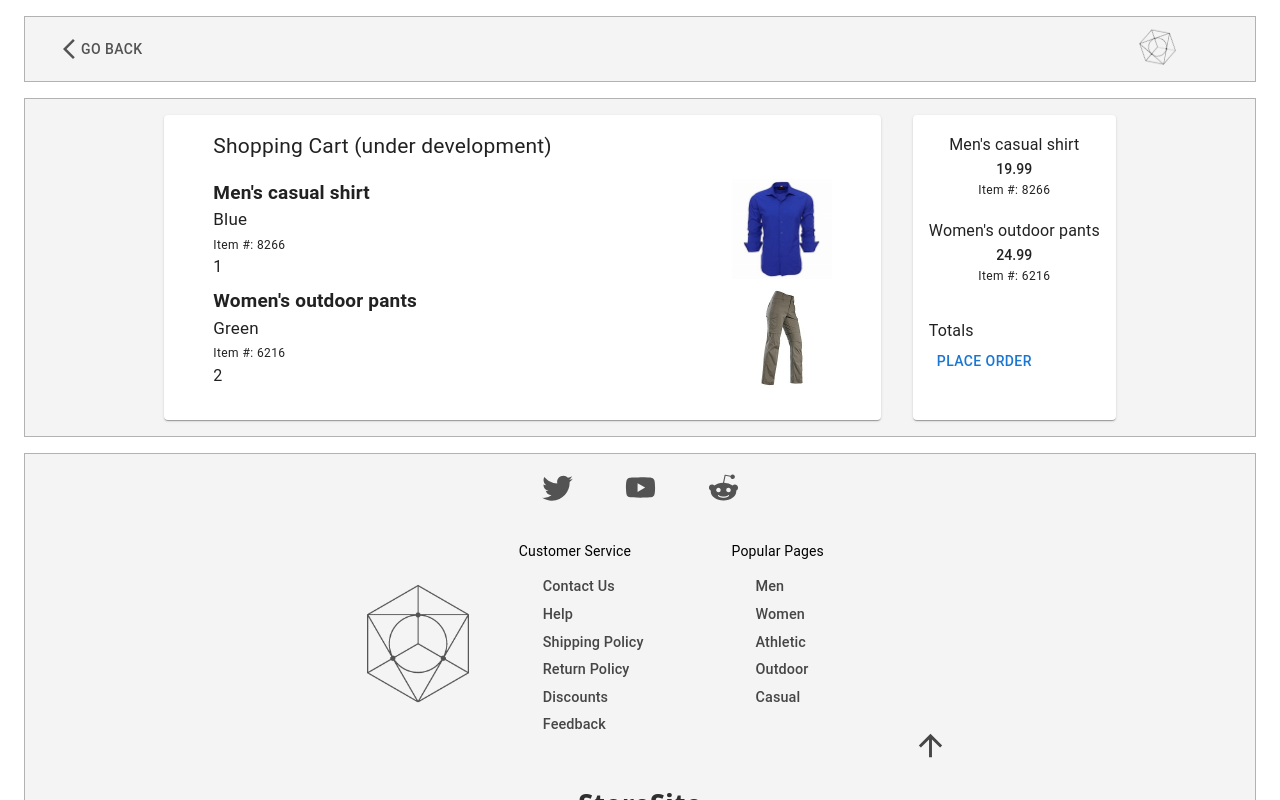
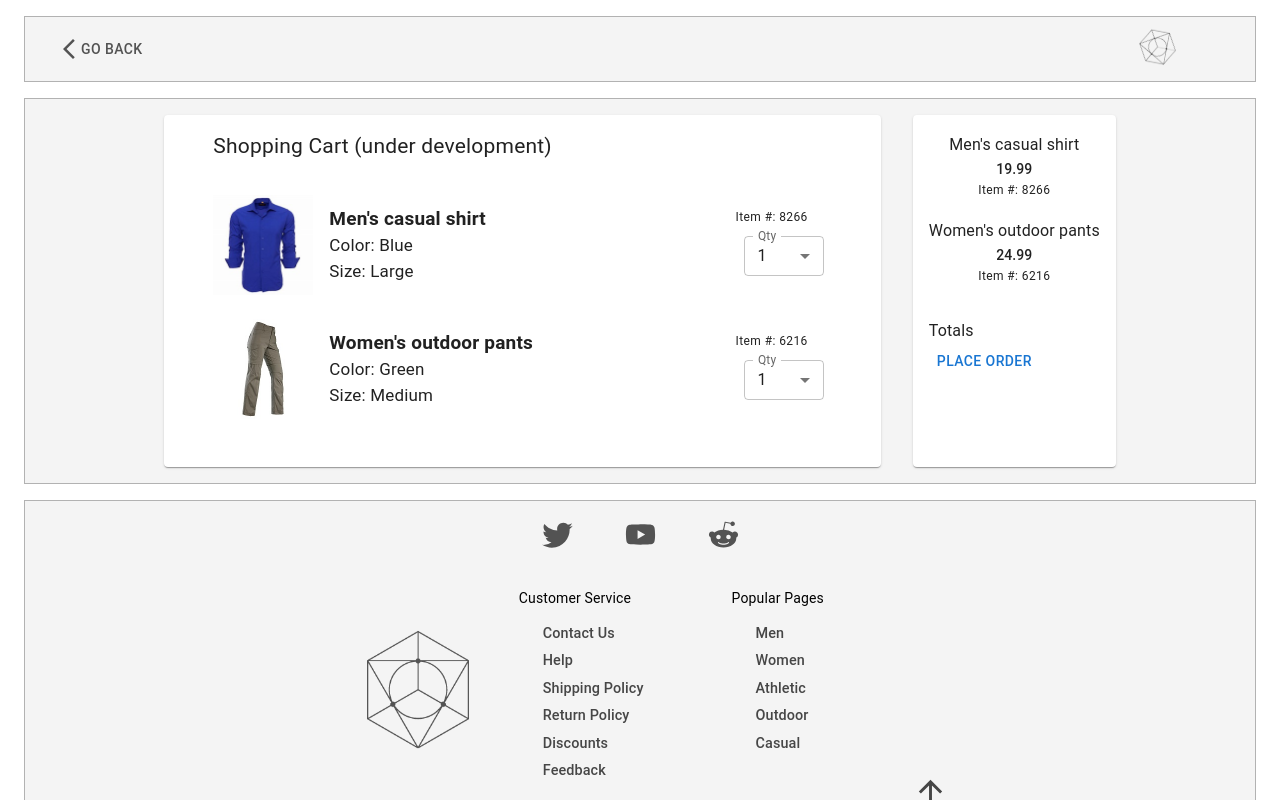
Before and after one commit to samouchka1/storesite, a React (Create React App) app: page /cart in a window 1280 px wide. Shown: the top 800 px of the page. Built offline with nearby package versions, Linux system fonts and the light colour scheme.

Commit message:
shopping cart edits

```diff
--- a/src/App.css
+++ b/src/App.css
@@ -63,5 +63,5 @@
 }
 
 .colortest2 {
-  color: #efefef93;
+  color: #ccccccd8;
 }
--- a/src/components/ShoppingCart.js
+++ b/src/components/ShoppingCart.js
@@ -12,8 +12,14 @@ import {
     Button,
     Toolbar,
     Tooltip,
-    AppBar
+    AppBar,
+    FormControl,
+    InputLabel,
+    Select,
+    MenuItem
 } from '@mui/material';
+// import AddIcon from '@mui/icons-material/Add';
+// import RemoveIcon from '@mui/icons-material/Remove';
 import ArrowBackIosNewIcon from '@mui/icons-material/ArrowBackIosNew';
 import Footer from './Footer';
 import { cartItems } from '../data/cartItems';
@@ -58,6 +64,10 @@ const ShoppingCart = () =>  {
     // const [total, setTotal] = useState(0)
 
     // const sum =
+    const [qty, setQty] = React.useState(1);
+    const handleChange = (event) => {
+        setQty(event.target.value);
+      };
 
     const ApplicationBar = () => {
 
@@ -100,23 +110,51 @@ const ShoppingCart = () =>  {
                         <List>
                             {cartItems.map((item) => (
                                 <Box key={item} sx={{'&:hover': {backgroundColor: '#efefef93'}}}>
-                                    <Box sx={{ display: 'flex', alignItems: 'center', gap: '1rem', margin: '.5rem 0',
-                                        justifyContent: 'space-between' //not working
+                                    <Box sx={{ display: 'flex', flexDirection: {md: 'row', xs: 'column'}, alignItems: 'center', gap: '1rem', margin: '1.5rem 0',
+                                        // justifyContent: 'space-between' //not working
                                     }}>
-                                        <Box>
-                                            <Typography sx={{fontSize: {md: '19px', xs: '17px'}, fontWeight: '600'}}>{item.name}</Typography>
-                                            <Typography sx={{fontSize: {md: '17px', xs: '15px'}}}>{item.color}</Typography>
-                                            <Typography variant="caption"> Item #: {item.product_num}</Typography>
-                                            <div>
-                                                <Typography varant="subtitle2">{item.quantity}</Typography>
-                                            </div>
-                                        </Box>
                                         <Box
                                             component="img"
                                             src={process.env.PUBLIC_URL + '/images/' + item.thumbnail}
                                             alt={item.name}
                                             sx={{ height: 'auto', width: { md: '100px', xs: '85px'}}}
                                         />
+                                        <Box sx={{textAlign: 'left', flexGrow: 1}}>
+                                            <Typography sx={{fontSize: {md: '19px', xs: '17px'}, fontWeight: '600'}}>{item.name}</Typography>
+                                            <Typography sx={{fontSize: {md: '17px', xs: '15px'}}}>Color: {item.color}</Typography>
+                                            <Typography sx={{fontSize: {md: '17px', xs: '15px'}}}>Size: {item.size}</Typography>
+
+                                        </Box>
+                                        <Box sx={{ borderBottom: { md: 'none', xs: 'solid 1px #ccccccd8'}, margin: {md: '0', xs:'1rem 0'}}}>
+                                            <Typography variant="caption"> Item #: {item.product_num}</Typography>
+                                            <Box sx={{marginBottom: { md: '0', xs: '1rem'}}}>
+                                                {/* <Typography varant="subtitle2">{item.quantity}</Typography>
+                                                <Box sx={{display: 'flex', margin: 'auto'}}>
+                                                    <Button variant="outlined"><AddIcon /></Button>
+                                                    <Button variant="outlined"><RemoveIcon /></Button>
+                                                </Box> */}
+                                                <FormControl sx={{ m: 1, minWidth: 80 }} size="small">
+                                                    <InputLabel id="demo-select-small">Qty</InputLabel>
+                                                    <Select
+                                                        labelId="demo-select-small"
+                                                        id="demo-select-small"
+                                                        value={qty}
+                                                        label="Qty"
+                                                        onChange={handleChange}
+                                                    >
+                                                        <MenuItem value={1}>1</MenuItem>
+                                                        <MenuItem value={2}>2</MenuItem>
+                                                        <MenuItem value={3}>3</MenuItem>
+                                                        <MenuItem value={4}>4</MenuItem>
+                                                        <MenuItem value={5}>5</MenuItem>
+                                                        <MenuItem value={6}>6</MenuItem>
+                                                        <MenuItem value={7}>7</MenuItem>
+                                                        <MenuItem value={8}>8</MenuItem>
+                                                        <MenuItem value={9}>9</MenuItem>
+                                                    </Select>
+                                                </FormControl>
+                                            </Box>
+                                        </Box>
                                     </Box>
                                 </Box>
                             ))}
--- a/src/data/cartItems.js
+++ b/src/data/cartItems.js
@@ -5,6 +5,7 @@ export const cartItems = [
       id: 1,
       name: 'Men\'s casual shirt',
       color: 'Blue',
+      size: 'Large',
       price: 19.99,
       quantity: 1,
       thumbnail: 'cart-mens-shirt.jpg',
@@ -14,6 +15,7 @@ export const cartItems = [
       id: 2,
       name: 'Women\'s outdoor pants',
       color: 'Green',
+      size: 'Medium',
       price: 24.99,
       quantity: 2,
       thumbnail: 'cart-womens-pants.jpg',
```
